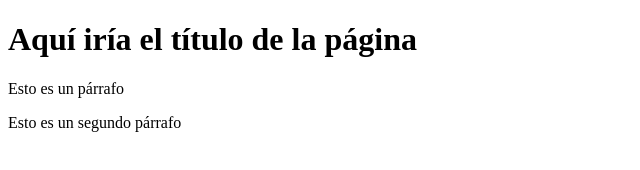
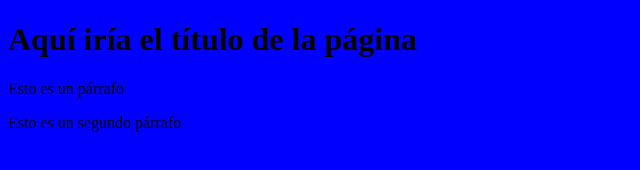
Before and after one commit to Charlio64/Proyecto-web-C, a plain HTML site: page index.html in a window 1280 px wide. Shown: the whole page, without its empty margins (0-640 px from the left). Drawn offline with Linux system fonts and the light colour scheme.

Commit message:
Agregando hoja de estilos

```diff
--- a/index.html
+++ b/index.html
@@ -6,6 +6,7 @@
     <meta name="viewport" content="width=device-width, initial-scale=1.0">
     <title>Document</title>
 </head>
+    <link rel="stylesheet" href="miEstilo.css">
 <body>
     <h1>Aquí iría el título de la página</h1>
     <p>Esto es un párrafo</p>
```
